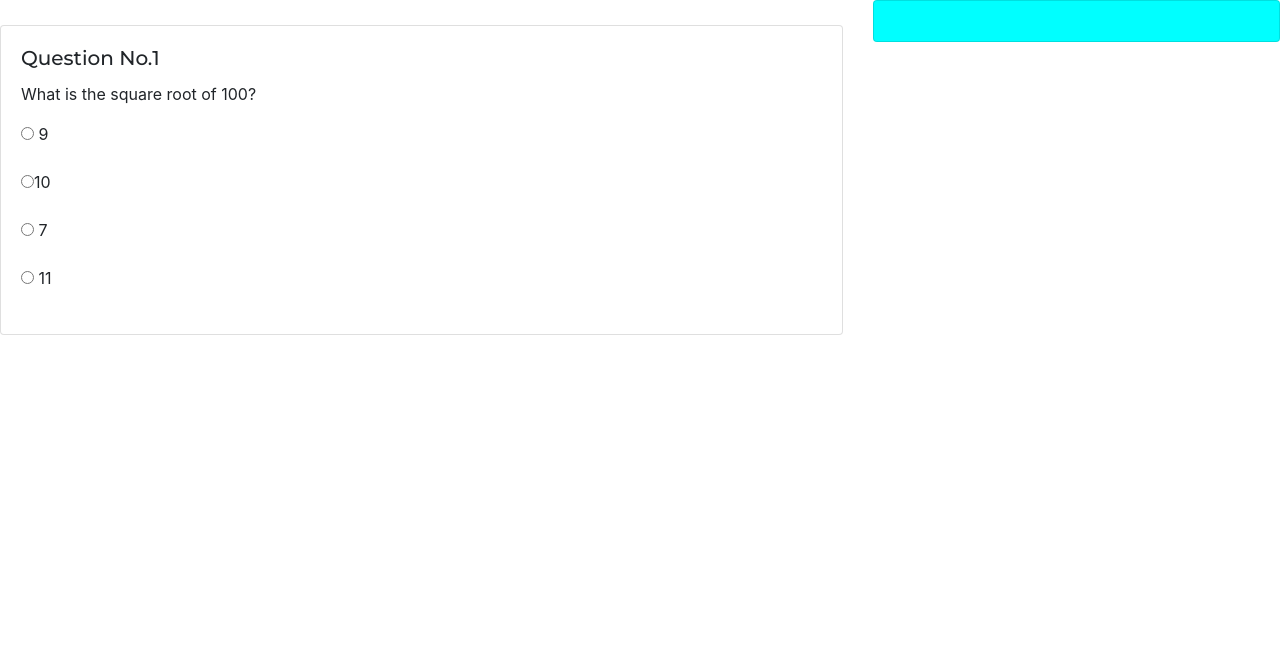
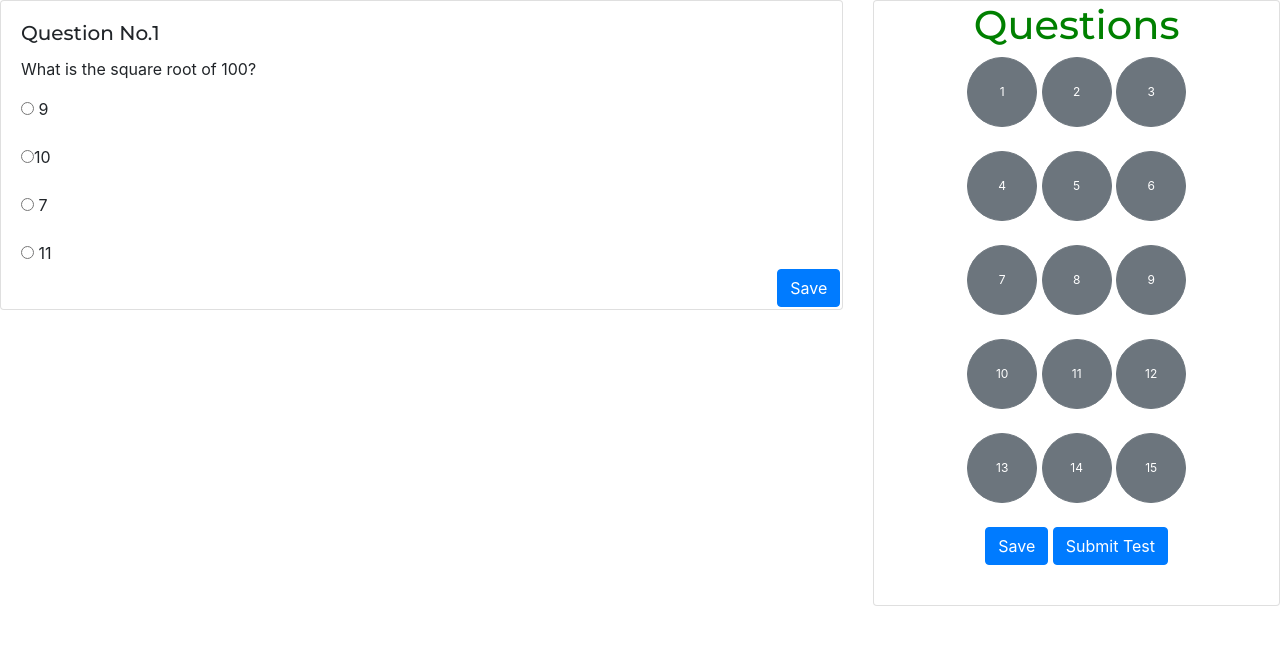
Before and after one commit to greevashah/edutive, a Flask app: template templates/test.html in a window 1280 px wide. Shown: the top 645 px of the page. Run offline with Flask 2, Linux system fonts and the light colour scheme; the template is opened without the code that fills it, so the values that code supplies are empty; some libraries are stand-ins or nearby versions.

Commit message:
buttons added in test.html

```diff
--- a/static/styles.css
+++ b/static/styles.css
@@ -354,3 +354,38 @@ body {
   .mobile-nav-active .mobile-nav-toggle i {
     color: #fff;
   }
+
+  /*question buttone*/
+
+h1 {
+  color:green;
+}
+.xyz {
+  background-size: auto;
+  text-align: center;
+  padding-top: 100px;
+}
+.btn-circle.btn-sm {
+  width: 30px;
+  height: 30px;
+  padding: 6px 0px;
+  border-radius: 15px;
+  font-size: 8px;
+  text-align: center;
+}
+.btn-circle.btn-md {
+  width: 50px;
+  height: 50px;
+  padding: 7px 10px;
+  border-radius: 25px;
+  font-size: 10px;
+  text-align: center;
+}
+.btn-circle.btn-xl {
+  width: 70px;
+  height: 70px;
+  padding: 10px 16px;
+  border-radius: 35px;
+  font-size: 12px;
+  text-align: center;
+}
--- a/templates/test.html
+++ b/templates/test.html
@@ -16,13 +16,28 @@
 <!-- Bootstrap CSS File -->
 <link href="../static/bootstrap/css/bootstrap.min.css" rel="stylesheet">
 
+<link rel="stylesheet" href=
+"https://maxcdn.bootstrapcdn.com/bootstrap/4.3.1/css/bootstrap.min.css">
+
+    <script src=
+"https://ajax.googleapis.com/ajax/libs/jquery/3.3.1/jquery.min.js">
+    </script>
+
+    <script src=
+"https://cdnjs.cloudflare.com/ajax/libs/popper.js/1.14.7/umd/popper.min.js">
+    </script>
+
+    <script src=
+"https://maxcdn.bootstrapcdn.com/bootstrap/4.3.1/js/bootstrap.min.js">
+    </script>
+
 </head>
 
 <body>
 
-        <div class="row">
+    <div class="row">
             <div class=col-md-8>
-                    <div class="center" style=" margin-top: 25px;">
+                    <div class="center">
     <div class="card">
         <div class="card-body">
           <h5 class="card-title">Question No.1</h5>
@@ -31,11 +46,10 @@
           <input type="radio" name="option2" value="10">10<br><br>
           <input type="radio" name="option3" value="7"> 7<br><br>
           <input type="radio" name="option4" value="11"> 11<br><br>
+          <div class="save">
+          <a href="#" class="btn btn-primary" style="position: absolute;right: 2px;bottom: 2px; ">Save</a>
+          </div>
 
-          <!-- <a href="#" class="btn btn-primary">9</a></br></br>
-          <a href="#" class="btn btn-primary">8</a></br></br>
-          <a href="#" class="btn btn-primary">10</a></br></br>
-          <a href="#" class="btn btn-primary">11</a></br></br> -->
         </div>
       </div>
             </div>
@@ -43,7 +57,81 @@
 
 
     <div class="col-md-4">
-            <div class="card" style="background-color: aqua;">
+            <div class="card">
+
+                <h1 style="text-align: center;">Questions</h1>
+
+                <!-- <h4>Normal Circle Buttons</h4>
+                <button type="button" class="btn btn-primary btn-circle btn-sm">Blue</button>
+                <button type="button" class="btn btn-secondary btn-circle btn-sm">Gray</button>
+                <button type="button" class="btn btn-success btn-circle btn-sm">Green</button>
+                <button type="button" class="btn btn-danger btn-circle btn-sm">Red</button>
+                <button type="button" class="btn btn-warning btn-circle btn-sm">Yellow</button>
+                <button type="button" class="btn btn-light btn-circle btn-sm">White</button>
+                <button type="button" class="btn btn-dark btn-circle btn-sm">Black</button>  -->
+
+                <!-- <h4>Large Circle Buttons</h4>  -->
+                <div class="row" style="align-self: center;">
+                  <div class="que-inline-block" >
+                  <button type="button" class="btn btn-secondary btn-circle btn-xl">1</button>
+                  <button type="button" class="btn btn-secondary btn-circle btn-xl">2</button>
+                  <button type="button" class="btn btn-secondary btn-circle btn-xl">3</button>
+                  </div>
+
+                </div>
+              </br>
+                <div class="row" style="align-self: center;">
+                    <div class="que-inline-block" >
+                    <button type="button" class="btn btn-secondary btn-circle btn-xl">4</button>
+                    <button type="button" class="btn btn-secondary btn-circle btn-xl">5</button>
+                    <button type="button" class="btn btn-secondary btn-circle btn-xl">6</button>
+                    </div>
+
+                  </div>
+                </br>
+                  <div class="row" style="align-self: center;">
+                      <div class="que-inline-block" >
+                      <button type="button" class="btn btn-secondary btn-circle btn-xl">7</button>
+                      <button type="button" class="btn btn-secondary btn-circle btn-xl">8</button>
+                      <button type="button" class="btn btn-secondary btn-circle btn-xl">9</button>
+                      </div>
+
+                    </div>
+                  </br>
+                    <div class="row" style="align-self: center;">
+                        <div class="que-inline-block" >
+                        <button type="button" class="btn btn-secondary btn-circle btn-xl">10</button>
+                        <button type="button" class="btn btn-secondary btn-circle btn-xl">11</button>
+                        <button type="button" class="btn btn-secondary btn-circle btn-xl">12</button>
+                        </div>
+
+                      </div>
+                    </br>
+
+                      <div class="row" style="align-self: center;">
+                          <div class="que-inline-block" >
+                          <button type="button" class="btn btn-secondary btn-circle btn-xl">13</button>
+                          <button type="button" class="btn btn-secondary btn-circle btn-xl">14</button>
+                          <button type="button" class="btn btn-secondary btn-circle btn-xl">15</button>
+                          </div>
+
+                        </div>
+                      </br>
+                      <div class="row" style="align-self: center;">
+                          <div class="que-inline-block" >
+                              <a href="#" class="btn btn-primary">Save</a>
+                              <a href="#" class="btn btn-primary">Submit Test</a>
+                          </div>
+
+                        </div>
+
+
+
+
+              <!-- <a href="#" class="btn btn-primary">9</a></br></br>
+          <a href="#" class="btn btn-primary">8</a></br></br>
+          <a href="#" class="btn btn-primary">10</a></br></br>
+          <a href="#" class="btn btn-primary">11</a></br></br> -->
         <div class="card-body">
 
 
```
